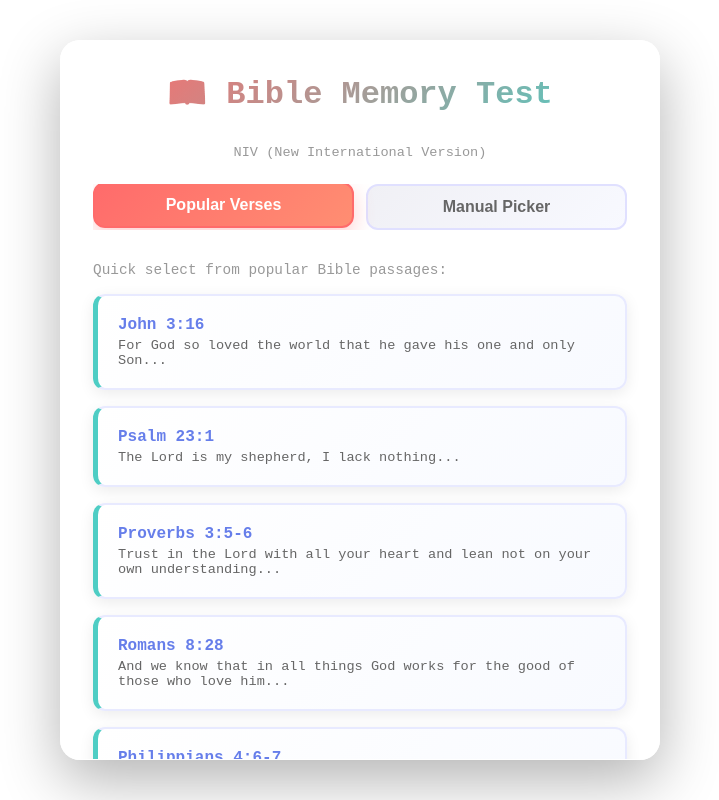
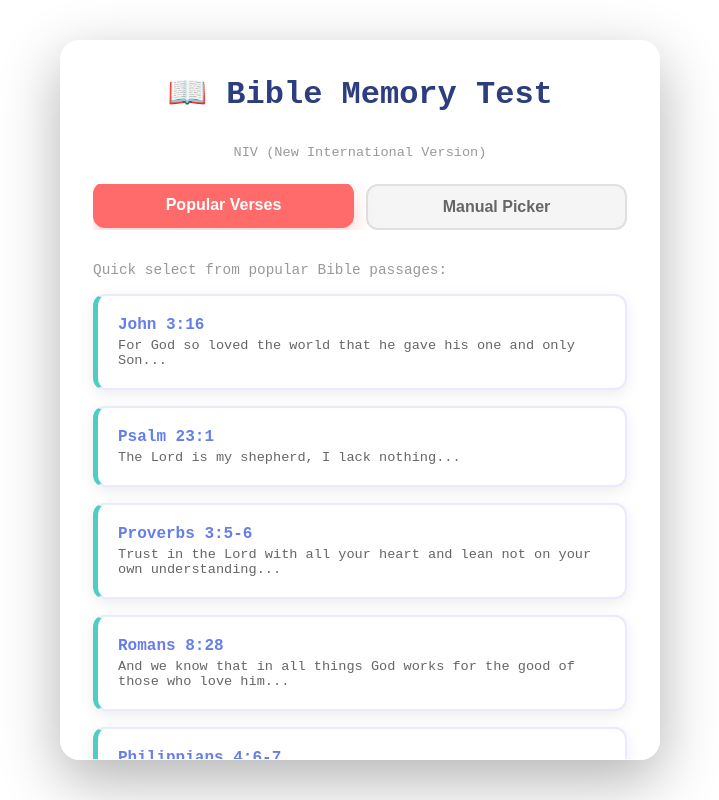
Before and after one commit to RonaldMariah/bible-memory-test, a React (Vite) app: page / in a window 1280 px wide. Shown: the whole page, without its empty margins (280-999 px from the left). Built offline with nearby package versions, Linux system fonts and the light colour scheme.

Commit message:
grid layout and colors.

```diff
--- a/src/components/MemoryQuiz.jsx
+++ b/src/components/MemoryQuiz.jsx
@@ -353,7 +353,7 @@ function MemoryQuiz({ selectedVerse, onSelectNewVerse }) {
 
         <h2 style={{ marginTop: '2rem', marginBottom: '1rem' }}>Select Difficulty Level:</h2>
 
-        <div style={{ display: 'grid', gridTemplateColumns: 'repeat(auto-fit, minmax(120px, 1fr))', gap: '1rem' }}>
+        <div style={{ display: 'grid', gridTemplateColumns: '1fr 1fr', gap: '1rem' }}>
           <button
             className="btn-primary"
             onClick={() => handleDifficultySelect('easy')}
--- a/src/index.css
+++ b/src/index.css
@@ -38,10 +38,7 @@ body {
 }
 
 h1 {
-  background: linear-gradient(135deg, #FF6B6B 0%, #4ECDC4 100%);
-  -webkit-background-clip: text;
-  -webkit-text-fill-color: transparent;
-  background-clip: text;
+  color: #2C3E7F;
   margin-bottom: 1.5rem;
   text-align: center;
   font-size: clamp(1.5rem, 5vw, 2rem);
@@ -65,8 +62,8 @@ h2 {
 }
 
 .tab-button {
-  background: linear-gradient(135deg, #F0F0F5 0%, #F8F9FF 100%);
-  border: 2px solid #E0E0FF;
+  background: #F5F5F5;
+  border: 2px solid #E0E0E0;
   padding: 0.75rem 1.5rem;
   font-size: clamp(0.875rem, 2vw, 1rem);
   cursor: pointer;
@@ -78,7 +75,7 @@ h2 {
 }
 
 .tab-button.active {
-  background: linear-gradient(135deg, #FF6B6B 0%, #FF8E72 100%);
+  background: #FF6B6B;
   color: white;
   border-color: #FF6B6B;
   box-shadow: 0 8px 20px rgba(255, 107, 107, 0.3);
@@ -86,7 +83,7 @@ h2 {
 }
 
 .tab-button:hover {
-  background: linear-gradient(135deg, #4ECDC4 0%, #45B7AA 100%);
+  background: #4ECDC4;
   color: white;
   border-color: #4ECDC4;
   box-shadow: 0 8px 20px rgba(78, 205, 196, 0.3);
@@ -102,7 +99,7 @@ h2 {
 
 .verse-item {
   padding: 1.25rem;
-  background: linear-gradient(135deg, #FFFFFF 0%, #F8FAFF 100%);
+  background: #FFFFFF;
   border-radius: 12px;
   cursor: pointer;
   transition: all 0.3s ease;
@@ -112,14 +109,14 @@ h2 {
 }
 
 .verse-item:hover {
-  background: linear-gradient(135deg, #FF6B6B 0%, #FFE5E5 100%);
+  background: #FFE5E5;
   transform: translateY(-4px);
   border-left-color: #FF6B6B;
   box-shadow: 0 12px 30px rgba(255, 107, 107, 0.2);
 }
 
 .verse-item.selected {
-  background: linear-gradient(135deg, #4ECDC4 0%, #E0F7F6 100%);
+  background: #E0F7F6;
   border-left-color: #2C3E7F;
   border: 2px solid #4ECDC4;
   box-shadow: 0 12px 30px rgba(78, 205, 196, 0.3);
@@ -127,7 +124,7 @@ h2 {
 
 .form-group {
   margin-bottom: 1.5rem;
-  background: linear-gradient(135deg, #FFFFFF 0%, #F8FAFF 100%);
+  background: #FFFFFF;
   padding: 1.25rem;
   border-radius: 12px;
   border: 2px solid #E8EAFF;
@@ -190,7 +187,7 @@ button {
 }
 
 .btn-primary {
-  background: linear-gradient(135deg, #FF6B6B 0%, #FF8E72 100%);
+  background: #FF6B6B;
   color: white;
 }
 
@@ -206,7 +203,7 @@ button {
 }
 
 .btn-secondary {
-  background: linear-gradient(135deg, #4ECDC4 0%, #45B7AA 100%);
+  background: #4ECDC4;
   color: white;
 }
 
@@ -216,7 +213,7 @@ button {
 }
 
 .verse-display {
-  background: linear-gradient(135deg, #FFFFFF 0%, #F0F9FF 100%);
+  background: #FFFFFF;
   padding: 1.75rem;
   border-radius: 15px;
   border-left: 5px solid #4ECDC4;
@@ -258,7 +255,7 @@ button {
 }
 
 .progress-fill {
-  background: linear-gradient(90deg, #FF6B6B 0%, #FF8E72 50%, #4ECDC4 100%);
+  background: #FF6B6B;
   height: 100%;
   transition: width 0.5s ease;
   border-radius: 10px;
@@ -266,7 +263,7 @@ button {
 }
 
 .error-message {
-  background: linear-gradient(135deg, #FFE5E5 0%, #FFCCCC 100%);
+  background: #FFE5E5;
   color: #C92A2A;
   padding: 1.25rem;
   border-radius: 12px;
@@ -278,7 +275,7 @@ button {
 }
 
 .success-message {
-  background: linear-gradient(135deg, #E0FFE0 0%, #CCFFCC 100%);
+  background: #E0FFE0;
   color: #2B7A2B;
   padding: 1.25rem;
   border-radius: 12px;
@@ -319,7 +316,7 @@ button {
 }
 
 .stat-card {
-  background: linear-gradient(135deg, #FFFFFF 0%, #F8FAFF 100%);
+  background: #FFFFFF;
   padding: 1.5rem;
   border-radius: 15px;
   text-align: center;
@@ -336,10 +333,7 @@ button {
 .stat-value {
   font-size: clamp(1.3rem, 3vw, 1.8rem);
   font-weight: 800;
-  background: linear-gradient(135deg, #FF6B6B 0%, #4ECDC4 100%);
-  -webkit-background-clip: text;
-  -webkit-text-fill-color: transparent;
-  background-clip: text;
+  color: #FF6B6B;
 }
 
 .stat-label {
```
